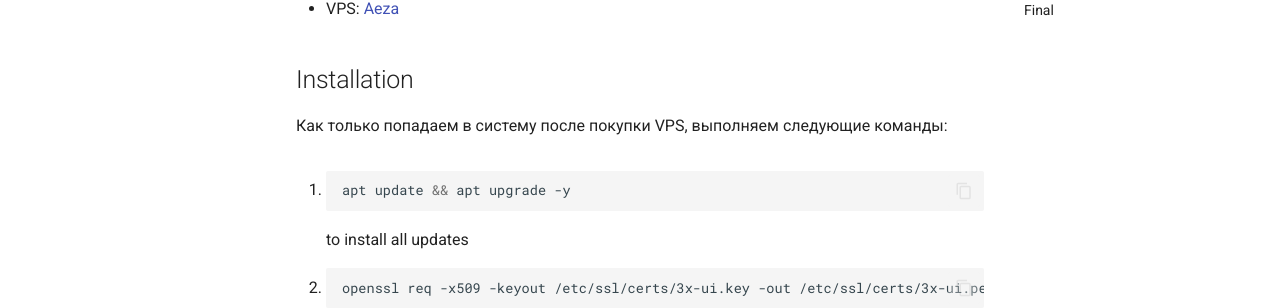
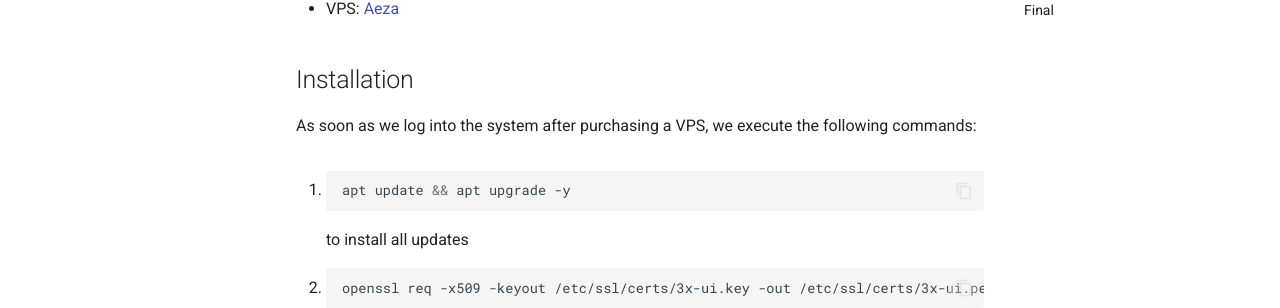
Before and after one commit to TeamDominant/Wiki-mkdocs, an MkDocs documentation site: the page built from docs/3x-ui.md, in a window 1280 px wide and 900 px high. Shown: the part 391-699 px from the top of the window. Built offline with MkDocs 1.6.1 and Material for MkDocs 9.7.7, drawn with Linux system fonts in a browser that asks for light colours; comment, search, counter and statistics services are not loaded.

Commit message:
Translation

````diff
--- a/docs/3x-ui.md
+++ b/docs/3x-ui.md
@@ -10,7 +10,7 @@ The setup was used in my case:
 
 ## Installation
 
-Как только попадаем в систему после покупки VPS, выполняем следующие команды:
+As soon as we log into the system after purchasing a VPS, we execute the following commands:
 
 1.
 ```bash
````
